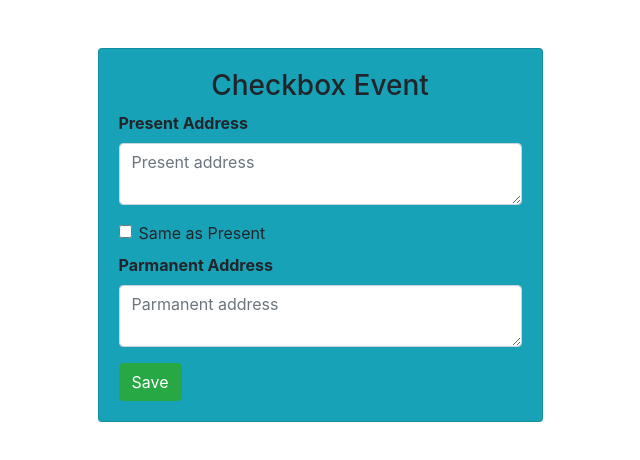
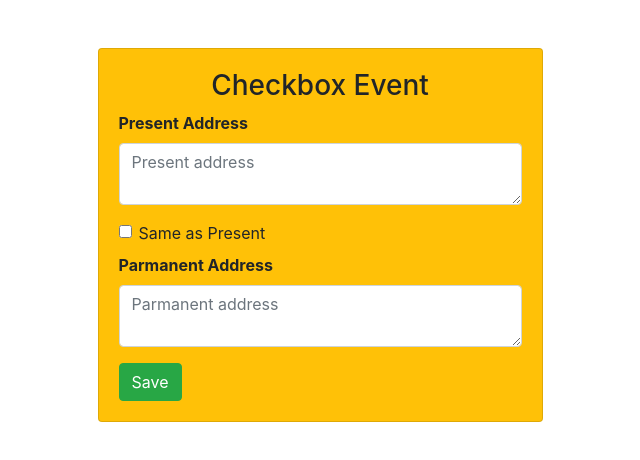
Before and after one commit to NurulIslam17/JS, a plain HTML site: page checkbox_event.html in a window 1280 px wide. Shown: the whole page, without its empty margins (320-960 px from the left). Drawn offline with nearby package versions, Linux system fonts and the light colour scheme.

Commit message:
change new branch

```diff
--- a/checkbox_event.html
+++ b/checkbox_event.html
@@ -22,7 +22,7 @@
     <div class="container mt-5">
       <div class="row">
         <div class="col-md-5 mx-auto ">
-          <div class="card card-body shadow bg-info">
+          <div class="card card-body shadow bg-warning">
             <h3 class="text-center">Checkbox Event</h3>
 
             <form action="" method="post">
```
